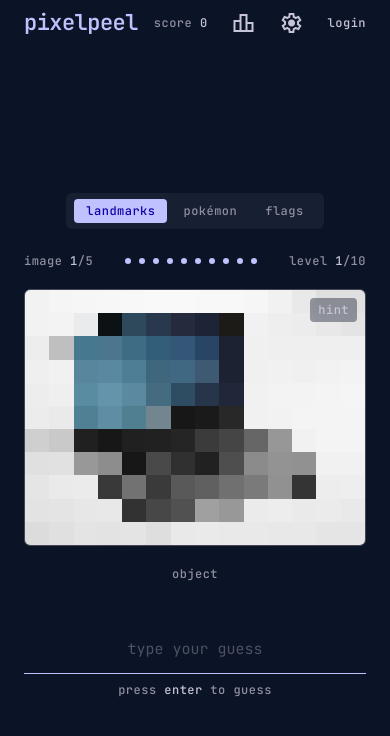
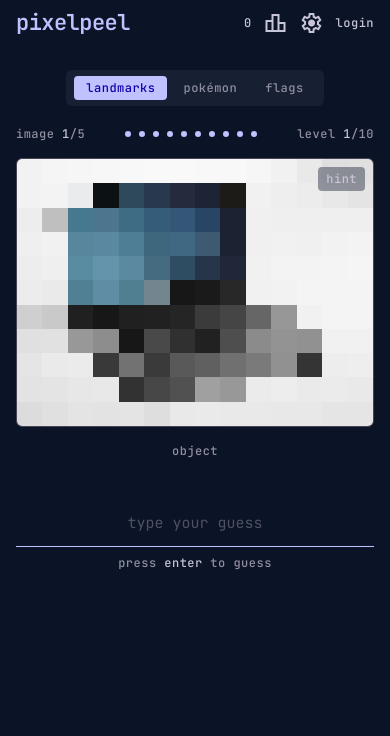
Before and after one commit to DahalSuyog/image-guess-game, a Next.js app: page / in a window 390 px wide. Shown: the top 736 px of the page. Built offline with nearby package versions, Linux system fonts and the light colour scheme.

Commit message:
feat: made mobile responsive

```diff
--- a/src/app/page.tsx
+++ b/src/app/page.tsx
@@ -29,7 +29,7 @@ export default function Home() {
         onSignOut={signOut}
       />
 
-      <main className="flex-1 w-full flex flex-col items-center justify-center gap-6 px-gutter py-md">
+      <main className="flex-1 w-full flex flex-col items-center justify-start sm:justify-center gap-5 sm:gap-6 px-4 sm:px-gutter py-6 sm:py-md">
         <CategoryBar
           categories={session.categories}
           active={session.category}
--- a/src/components/Header.tsx
+++ b/src/components/Header.tsx
@@ -13,18 +13,22 @@ interface HeaderProps {
 
 export function Header({ score, user, onLeaderboard, onSettings, onSignOut }: HeaderProps) {
   const iconBtn =
-    'material-symbols-outlined text-[20px] text-on-surface-variant hover:text-primary transition-colors';
+    'material-symbols-outlined text-[20px] text-on-surface-variant hover:text-primary transition-colors shrink-0 p-1.5 -m-1.5';
 
   return (
     <header className="w-full">
-      <div className="flex items-center justify-between max-w-[640px] mx-auto px-gutter py-base">
-        <Link href="/" className="font-headline-lg text-headline-lg text-primary lowercase tracking-tight">
+      <div className="flex items-center justify-between gap-3 max-w-[640px] mx-auto px-4 sm:px-gutter py-base">
+        <Link
+          href="/"
+          className="font-headline-lg text-headline-lg text-primary lowercase tracking-tight shrink-0"
+        >
           pixelpeel
         </Link>
 
-        <div className="flex items-center gap-md">
-          <span className="font-label-sm text-label-sm text-outline">
-            score <span className="text-on-surface-variant">{score}</span>
+        <div className="flex items-center gap-3 sm:gap-5 min-w-0">
+          <span className="font-label-sm text-label-sm text-outline whitespace-nowrap">
+            <span className="hidden min-[420px]:inline">score </span>
+            <span className="text-on-surface-variant">{score}</span>
           </span>
 
           <button onClick={onLeaderboard} className={iconBtn} aria-label="Leaderboard">
@@ -35,11 +39,13 @@ export function Header({ score, user, onLeaderboard, onSettings, onSignOut }: He
           </button>
 
           {user ? (
-            <div className="flex items-center gap-xs">
-              <span className="font-label-sm text-label-sm text-on-surface-variant">{user.username}</span>
+            <div className="flex items-center gap-2 min-w-0">
+              <span className="font-label-sm text-label-sm text-on-surface-variant truncate max-w-[72px] sm:max-w-[140px]">
+                {user.username}
+              </span>
               <button
                 onClick={onSignOut}
-                className="font-label-sm text-label-sm text-outline hover:text-primary transition-colors"
+                className="font-label-sm text-label-sm text-outline hover:text-primary transition-colors shrink-0"
               >
                 logout
               </button>
@@ -47,7 +53,7 @@ export function Header({ score, user, onLeaderboard, onSettings, onSignOut }: He
           ) : (
             <Link
               href="/login"
-              className="font-label-sm text-label-sm text-on-surface-variant hover:text-primary transition-colors"
+              className="font-label-sm text-label-sm text-on-surface-variant hover:text-primary transition-colors shrink-0"
             >
               login
             </Link>
--- a/src/features/game/components/PlayScreen.tsx
+++ b/src/features/game/components/PlayScreen.tsx
@@ -18,7 +18,7 @@ export function PlayScreen({ state, shakeInput, onGuess, onUseHint }: PlayScreen
   const imageSrc = currentImage ? imageUrl(currentImage.filename) : '';
 
   return (
-    <div className="w-full max-w-[480px] flex flex-col items-center gap-5">
+    <div className="w-full max-w-[480px] lg:max-w-[540px] flex flex-col items-center gap-4 sm:gap-5">
       {/* Minimal status line */}
       <div className="w-full flex items-center justify-between font-label-sm text-label-sm text-outline">
         <span>
```
